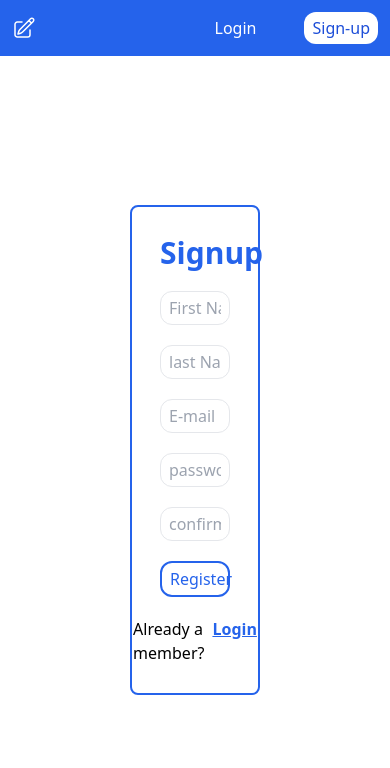
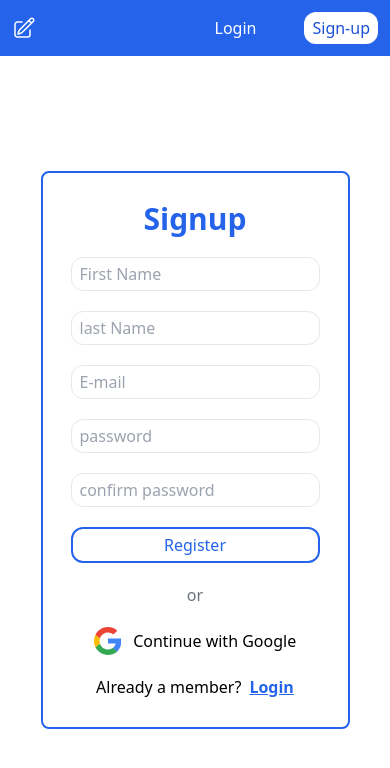
Before and after one commit to Harn1sH/lowkey_trello, a React (Create React App) app in the folder client/: page /signup in a window 390 px wide. Shown: the top 768 px of the page. Built offline with nearby package versions, Linux system fonts and the light colour scheme; the HTML template or start-up script is replaced by a standard one.

Commit message:
made responsive

```diff
--- a/client/public/index.html
+++ b/client/public/index.html
@@ -2,7 +2,7 @@
 <html lang="en">
   <head>
     <meta charset="utf-8" />
-    <link rel="icon" href="%PUBLIC_URL%/favicon.ico" />
+    <link rel="icon" href="%PUBLIC_URL%/voosh.png" />
     <meta name="viewport" content="width=device-width, initial-scale=1" />
     <meta name="theme-color" content="#000000" />
     <meta
@@ -24,7 +24,7 @@
       work correctly both with client-side routing and a non-root public URL.
       Learn how to configure a non-root public URL by running `npm run build`.
     -->
-    <title>React App</title>
+    <title>Trello</title>
   </head>
   <body>
     <noscript>You need to enable JavaScript to run this app.</noscript>
--- a/client/src/components/login/Login.js
+++ b/client/src/components/login/Login.js
@@ -1,27 +1,34 @@
-import React from "react";
+import React, { useState } from "react";
 import { Link } from "react-router-dom";
 
 function Login() {
+  const [email, setEmail] = useState("");
+  const [password, setPassword] = useState("");
   return (
     <div className={"flex justify-center items-center grow "}>
       <form
         className={
-          "border-2 w-4/12  flex flex-col gap-y-5 border-blue-600 p-7 rounded-lg"
+          "border-2 w:6/12 md:w-4/12  flex flex-col gap-y-5 border-blue-600 p-7 rounded-lg"
         }
       >
         <span className={"text-center text-blue-600 text-3xl font-bold"}>
           Login
         </span>
         <input
-          type="text"
+          type="email"
           className={"border py-1 px-2 rounded-xl"}
           placeholder={"you@mail.com"}
+          value={email}
+          onChange={(e) => setEmail(e.target.value)}
         />
         <input
           type="password"
           className={"border py-1 px-2 rounded-xl"}
           placeholder={"password"}
+          value={password}
+          onChange={(e) => setPassword(e.target.value)}
         />
+
         <button
           className={
             "border-2 transition-all duration-200 hover:bg-blue-600 hover:text-white border-blue-600 py-1 px-2 rounded-xl text-blue-600"
@@ -29,13 +36,44 @@ function Login() {
         >
           Login
         </button>
-        <div className={"flex justify-center space-x-2"}>
-          <span>Dont have an account yet?</span>
-          <Link to="/signup">
-            <span className={"font-semibold text-blue-600 underline"}>
-              Register
-            </span>
-          </Link>
+        <span className={"flex text-gray-500 justify-center"}>or</span>
+        <button className="">
+          <span className={"flex justify-center gap-x-3 items-center w-full"}>
+            <svg
+              className={"h-7"}
+              xmlns="http://www.w3.org/2000/svg"
+              preserveAspectRatio="xMidYMid"
+              viewBox="0 0 256 262"
+            >
+              <path
+                fill="#4285F4"
+                d="M255.878 133.451c0-10.734-.871-18.567-2.756-26.69H130.55v48.448h71.947c-1.45 12.04-9.283 30.172-26.69 42.356l-.244 1.622 38.755 30.023 2.685.268c24.659-22.774 38.875-56.282 38.875-96.027"
+              ></path>
+              <path
+                fill="#34A853"
+                d="M130.55 261.1c35.248 0 64.839-11.605 86.453-31.622l-41.196-31.913c-11.024 7.688-25.82 13.055-45.257 13.055-34.523 0-63.824-22.773-74.269-54.25l-1.531.13-40.298 31.187-.527 1.465C35.393 231.798 79.49 261.1 130.55 261.1"
+              ></path>
+              <path
+                fill="#FBBC05"
+                d="M56.281 156.37c-2.756-8.123-4.351-16.827-4.351-25.82 0-8.994 1.595-17.697 4.206-25.82l-.073-1.73L15.26 71.312l-1.335.635C5.077 89.644 0 109.517 0 130.55s5.077 40.905 13.925 58.602l42.356-32.782"
+              ></path>
+              <path
+                fill="#EB4335"
+                d="M130.55 50.479c24.514 0 41.05 10.589 50.479 19.438l36.844-35.974C195.245 12.91 165.798 0 130.55 0 79.49 0 35.393 29.301 13.925 71.947l42.211 32.783c10.59-31.477 39.891-54.251 74.414-54.251"
+              ></path>
+            </svg>
+            Continue with Google
+          </span>
+        </button>
+        <div className={"grid grid-cols-3 mx-auto gap-x-2"}>
+          <span className={"col-span-3 "}>
+            Dont have an account yet?
+            <Link to="/signup">
+              <span className={"font-semibold text-blue-600 underline"}>
+                Register
+              </span>
+            </Link>
+          </span>
         </div>
       </form>
     </div>
--- a/client/src/components/signup/Signup.js
+++ b/client/src/components/signup/Signup.js
@@ -19,7 +19,7 @@ function Signup() {
     >
       <form
         className={
-          "border-2 w-4/12  flex flex-col gap-y-5 border-blue-600 p-7 rounded-lg"
+          "border-2 w:6/12 md:w-4/12 lg:4/12  flex flex-col gap-y-5 border-blue-600 p-7 rounded-lg"
         }
       >
         <span className={"text-center text-blue-600 text-3xl font-bold"}>
@@ -75,7 +75,36 @@ function Signup() {
           }
         >
           Register
-        </button>{" "}
+        </button>
+        <span className={"flex text-gray-500 justify-center"}>or</span>
+        <button className="">
+          <span className={"flex justify-center gap-x-3 items-center w-full"}>
+            <svg
+              className={"h-7"}
+              xmlns="http://www.w3.org/2000/svg"
+              preserveAspectRatio="xMidYMid"
+              viewBox="0 0 256 262"
+            >
+              <path
+                fill="#4285F4"
+                d="M255.878 133.451c0-10.734-.871-18.567-2.756-26.69H130.55v48.448h71.947c-1.45 12.04-9.283 30.172-26.69 42.356l-.244 1.622 38.755 30.023 2.685.268c24.659-22.774 38.875-56.282 38.875-96.027"
+              ></path>
+              <path
+                fill="#34A853"
+                d="M130.55 261.1c35.248 0 64.839-11.605 86.453-31.622l-41.196-31.913c-11.024 7.688-25.82 13.055-45.257 13.055-34.523 0-63.824-22.773-74.269-54.25l-1.531.13-40.298 31.187-.527 1.465C35.393 231.798 79.49 261.1 130.55 261.1"
+              ></path>
+              <path
+                fill="#FBBC05"
+                d="M56.281 156.37c-2.756-8.123-4.351-16.827-4.351-25.82 0-8.994 1.595-17.697 4.206-25.82l-.073-1.73L15.26 71.312l-1.335.635C5.077 89.644 0 109.517 0 130.55s5.077 40.905 13.925 58.602l42.356-32.782"
+              ></path>
+              <path
+                fill="#EB4335"
+                d="M130.55 50.479c24.514 0 41.05 10.589 50.479 19.438l36.844-35.974C195.245 12.91 165.798 0 130.55 0 79.49 0 35.393 29.301 13.925 71.947l42.211 32.783c10.59-31.477 39.891-54.251 74.414-54.251"
+              ></path>
+            </svg>
+            Continue with Google
+          </span>
+        </button>
         <div className={"flex justify-center space-x-2"}>
           <span>Already a member?</span>
           <Link to="/login">
--- a/client/tailwind.config.js
+++ b/client/tailwind.config.js
@@ -5,4 +5,5 @@ module.exports = {
     extend: {},
   },
   plugins: [],
-}
+  important: true,
+};
```
Also changed, not shown: client/public/voosh.png (added), 1 other file (tests, documents, lock files or other folders).
